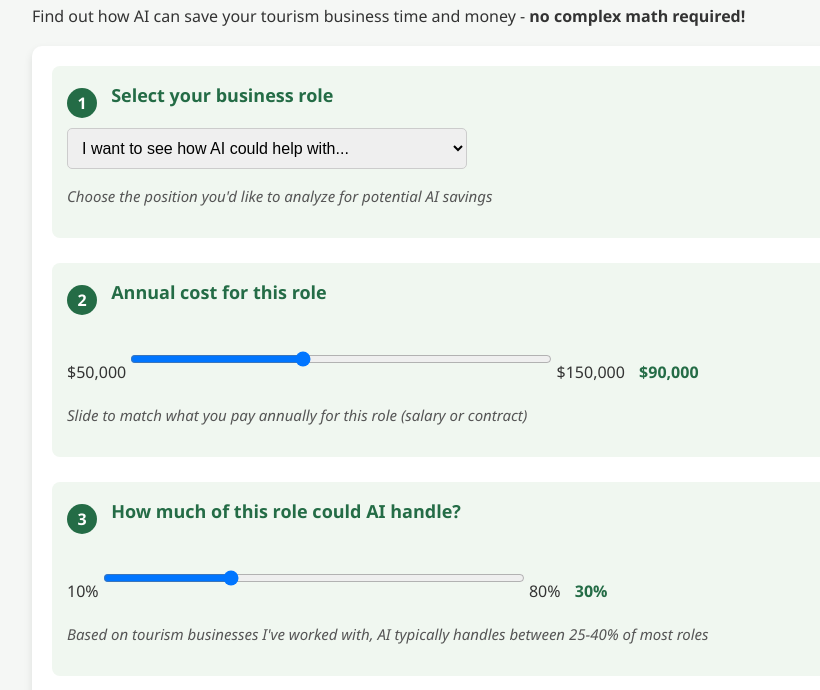
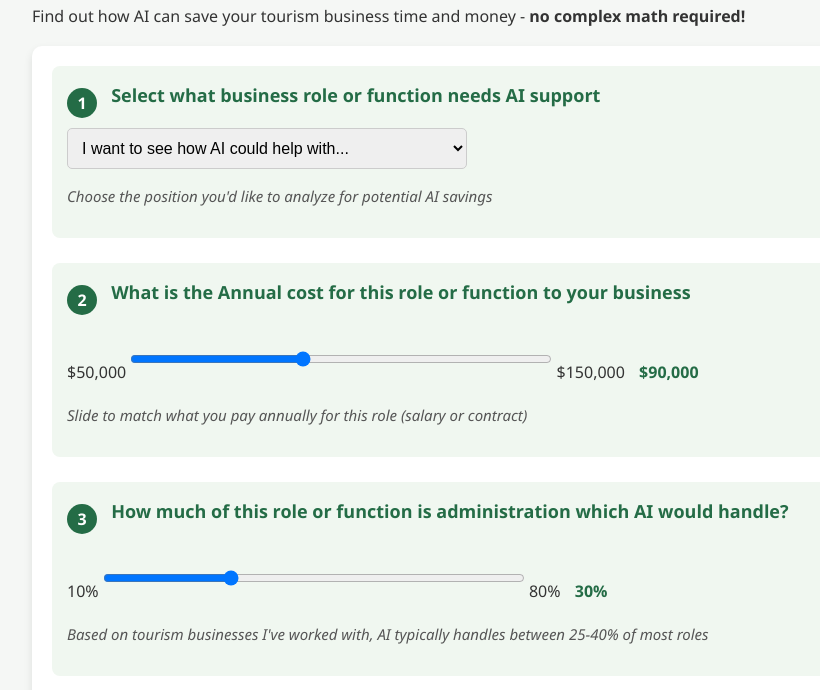
Before and after one commit to my-ai-agent/tourism-ai-calculator, a plain HTML site: page index.html in a window 1280 px wide. Shown: the part 110-800 px from the top of the page, without its empty margins (108-928 px from the left). Drawn offline with Linux system fonts and the light colour scheme.

Commit message:
Update index.html with enhancements

```diff
--- a/index.html
+++ b/index.html
@@ -196,7 +196,7 @@
     <div class="calculator-container">
         <div class="step">
             <span class="step-number">1</span>
-            <span class="step-title">Select your business role</span>
+            <span class="step-title">Select what business role or function needs AI support</span>
             <div>
                 <select id="roleSelector" onchange="updateRoleData()">
                     <option value="select">I want to see how AI could help with...</option>
@@ -216,7 +216,7 @@
 
         <div class="step">
             <span class="step-number">2</span>
-            <span class="step-title">Annual cost for this role</span>
+            <span class="step-title">What is the Annual cost for this role or function to your business</span>
             <div>
                 <div class="slider-container">
                     <span>$50,000</span>
@@ -230,7 +230,7 @@
 
         <div class="step">
             <span class="step-number">3</span>
-            <span class="step-title">How much of this role could AI handle?</span>
+            <span class="step-title">How much of this role or function is administration which AI would handle?</span>
             <div>
                 <div class="slider-container">
                     <span>10%</span>
@@ -303,6 +303,11 @@
         <p><strong>How quickly will I see results?</strong></p>
         <p>Most tourism businesses see measurable time savings within the first week and financial impact within the first month. The calculator above shows your potential annual savings.</p>
     </div>
+
+    <div class="step">
+    <p><strong>How can I protect my cultural IP when using AI?</strong></p>
+    <p>This is a crucial question for tourism businesses sharing cultural knowledge. Modern AI tools allow you to create "guardrails" that prevent your cultural IP from being used inappropriately. I can help you implement specific instructions and protocols that ensure your AI systems respect cultural boundaries, obtain proper permissions, and maintain the integrity of your cultural knowledge. Several tourism operators I work with have successfully implemented AI while strengthening their cultural IP protection.</p>
+</div>
 
     <h2>Ready To Transform Your Tourism Business?</h2>
     <p>Book a free 30-minute AI consultation to discuss your specific tourism business needs and get personalized recommendations.</p>
```
